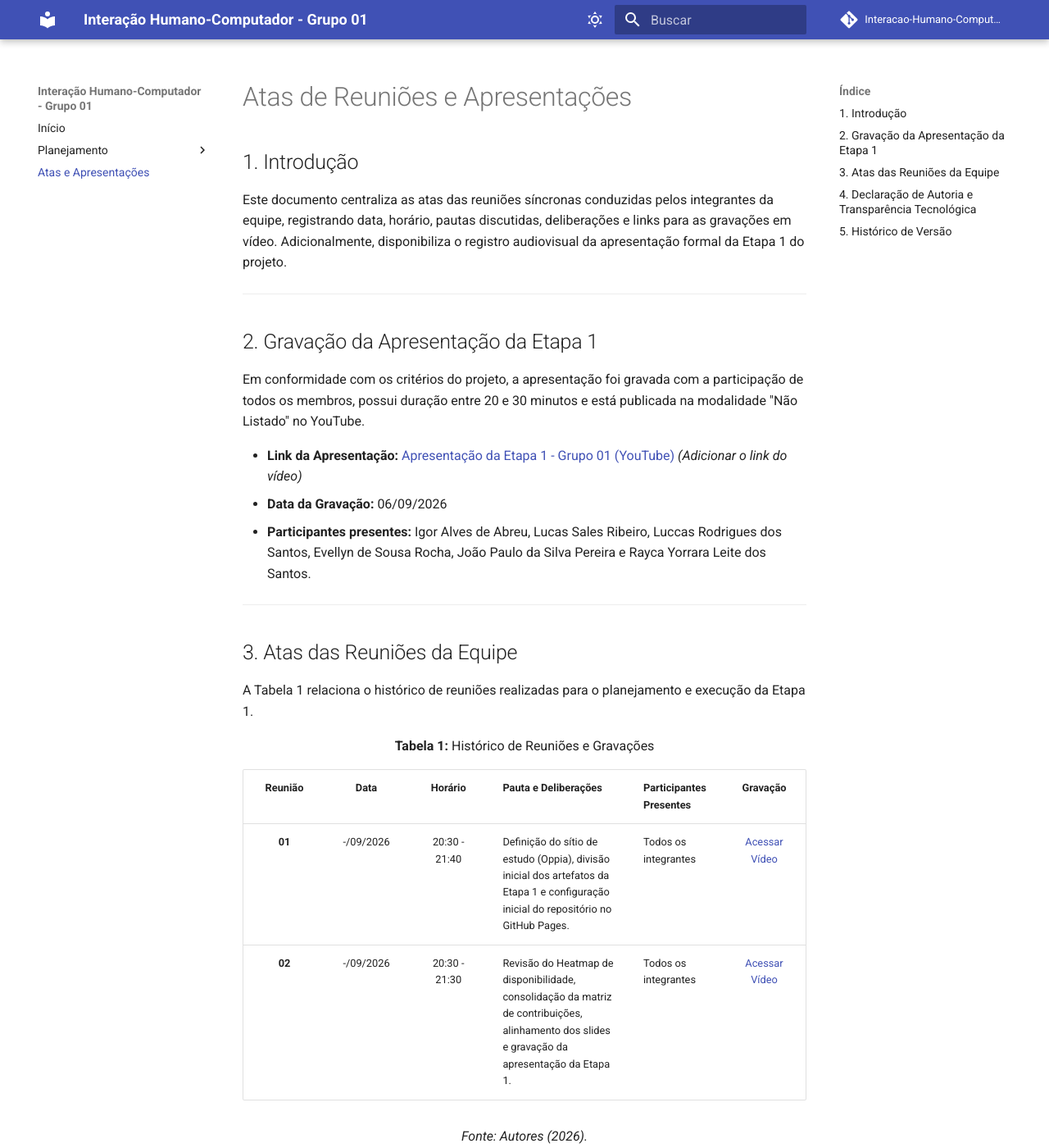
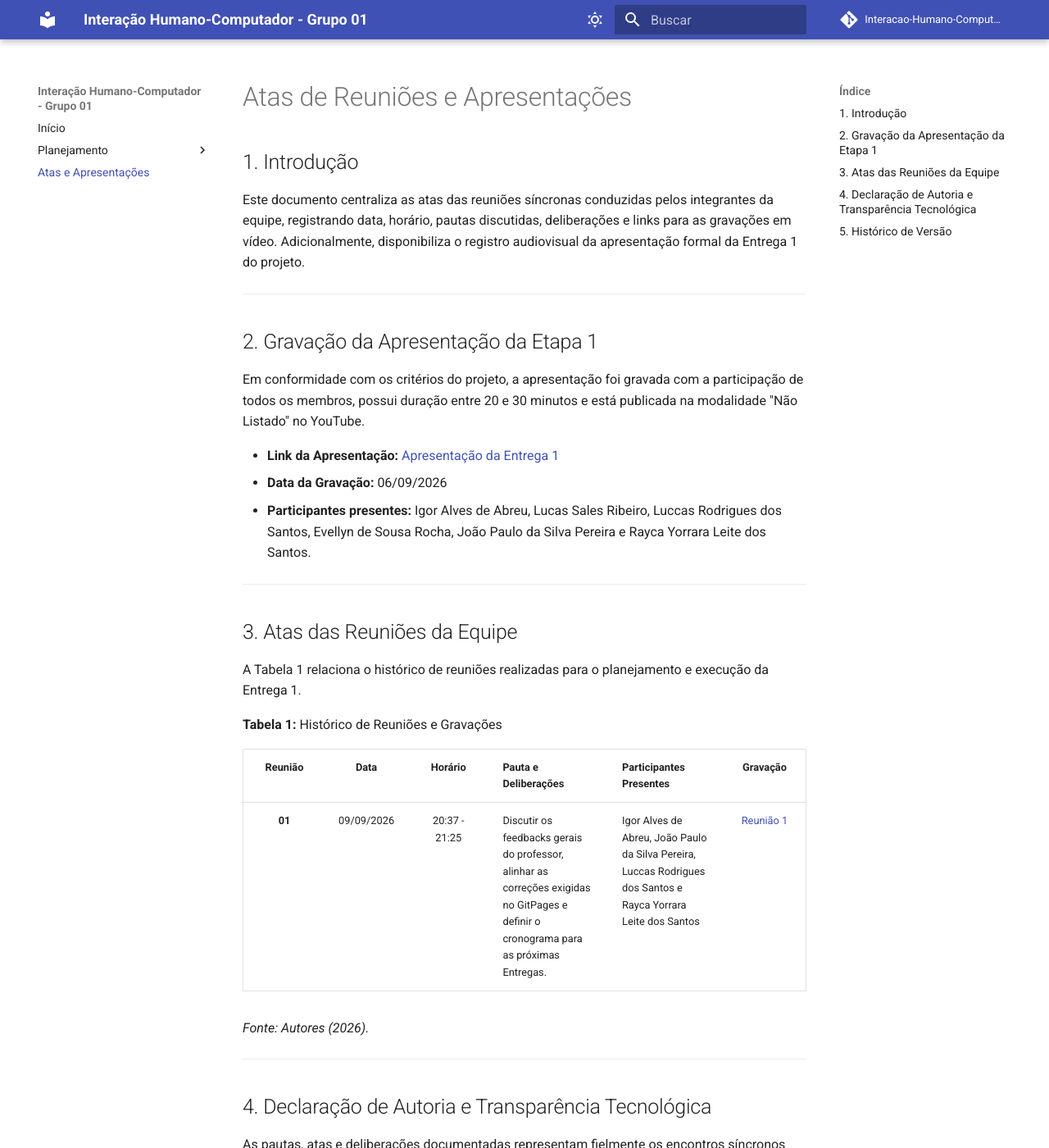
Before and after one commit to Interacao-Humano-Computador/2026.2-Grupo01, an MkDocs documentation site: the page built from docs/atas/reunioes.md, in a window 1280 px wide and 1400 px high. Shown: the whole window at 82% size. Built offline with MkDocs 1.6.1 and Material for MkDocs 9.7.7, drawn with Linux system fonts in a browser that asks for light colours; comment, search, counter and statistics services are not loaded; some of the changed text lies outside the part shown.

Commit message:
Correções Gerais do GitPages

```diff
--- a/docs/atas/reunioes.md
+++ b/docs/atas/reunioes.md
@@ -2,7 +2,7 @@
 
 ## 1. Introdução
 
-Este documento centraliza as atas das reuniões síncronas conduzidas pelos integrantes da equipe, registrando data, horário, pautas discutidas, deliberações e links para as gravações em vídeo. Adicionalmente, disponibiliza o registro audiovisual da apresentação formal da Etapa 1 do projeto.
+Este documento centraliza as atas das reuniões síncronas conduzidas pelos integrantes da equipe, registrando data, horário, pautas discutidas, deliberações e links para as gravações em vídeo. Adicionalmente, disponibiliza o registro audiovisual da apresentação formal da Entrega 1 do projeto.
 
 ---
 
@@ -10,7 +10,7 @@ Este documento centraliza as atas das reuniões síncronas conduzidas pelos inte
 
 Em conformidade com os critérios do projeto, a apresentação foi gravada com a participação de todos os membros, possui duração entre 20 e 30 minutos e está publicada na modalidade "Não Listado" no YouTube.
 
-* **Link da Apresentação:** [Apresentação da Etapa 1 - Grupo 01 (YouTube)](https://www.youtube.com/) *(Adicionar o link do vídeo)*
+* **Link da Apresentação:** [Apresentação da Entrega 1](https://youtu.be/RpDdo0f117A)
 * **Data da Gravação:** 06/09/2026
 * **Participantes presentes:** Igor Alves de Abreu, Lucas Sales Ribeiro, Luccas Rodrigues dos Santos, Evellyn de Sousa Rocha, João Paulo da Silva Pereira e Rayca Yorrara Leite dos Santos.
 
@@ -18,46 +18,15 @@ Em conformidade com os critérios do projeto, a apresentação foi gravada com a
 
 ## 3. Atas das Reuniões da Equipe
 
-A Tabela 1 relaciona o histórico de reuniões realizadas para o planejamento e execução da Etapa 1.
+A Tabela 1 relaciona o histórico de reuniões realizadas para o planejamento e execução da Entrega 1.
 
-<div align="center">
+**Tabela 1:** Histórico de Reuniões e Gravações
 
-<p><strong>Tabela 1:</strong> Histórico de Reuniões e Gravações</p>
+| Reunião | Data | Horário | Pauta e Deliberações | Participantes Presentes | Gravação |
+| :---: | :---: | :---: | :--- | :--- | :---: |
+| **01** | 09/09/2026 | 20:37 - 21:25 | Discutir os feedbacks gerais do professor, alinhar as correções exigidas no GitPages e definir o cronograma para as próximas Entregas. | Igor Alves de Abreu, João Paulo da Silva Pereira, Luccas Rodrigues dos Santos e Rayca Yorrara Leite dos Santos | [Reunião 1](https://youtu.be/P4nWkxayhf4) |
 
-<table>
-  <thead>
-    <tr>
-      <th align="center">Reunião</th>
-      <th align="center">Data</th>
-      <th align="center">Horário</th>
-      <th align="left">Pauta e Deliberações</th>
-      <th align="left">Participantes Presentes</th>
-      <th align="center">Gravação</th>
-    </tr>
-  </thead>
-  <tbody>
-    <tr>
-      <td align="center"><strong>01</strong></td>
-      <td align="center">-/09/2026</td>
-      <td align="center">20:30 - 21:40</td>
-      <td align="left">Definição do sítio de estudo (Oppia), divisão inicial dos artefatos da Etapa 1 e configuração inicial do repositório no GitHub Pages.</td>
-      <td align="left">Todos os integrantes</td>
-      <td align="center"><a href="https://drive.google.com/" target="_blank">Acessar Vídeo</a></td>
-    </tr>
-    <tr>
-      <td align="center"><strong>02</strong></td>
-      <td align="center">-/09/2026</td>
-      <td align="center">20:30 - 21:30</td>
-      <td align="left">Revisão do Heatmap de disponibilidade, consolidação da matriz de contribuições, alinhamento dos slides e gravação da apresentação da Etapa 1.</td>
-      <td align="left">Todos os integrantes</td>
-      <td align="center"><a href="https://drive.google.com/" target="_blank">Acessar Vídeo</a></td>
-    </tr>
-  </tbody>
-</table>
-
-<p><em>Fonte: Autores (2026).</em></p>
-
-</div>
+*Fonte: Autores (2026).*
 
 ---
 
@@ -69,33 +38,7 @@ As pautas, atas e deliberações documentadas representam fielmente os encontros
 
 ## 5. Histórico de Versão
 
-A Tabela 2 apresenta o histórico de versões deste artefato.
-
-<div align="center">
-
-<p><strong>Tabela 2:</strong> Histórico de Versões do Documento</p>
-
-<table>
-  <thead>
-    <tr>
-      <th align="center">Versão</th>
-      <th align="center">Data</th>
-      <th align="left">Descrição da Alteração</th>
-      <th align="center">Autor(es)</th>
-      <th align="center">Revisor(es)</th>
-    </tr>
-  </thead>
-  <tbody>
-    <tr>
-      <td align="center"><code>1.0</code></td>
-      <td align="center">06/09/2026</td>
-      <td align="left">Criação da página de atas, tabela de registros e link para apresentação da Etapa 1</td>
-      <td align="center"><a href="https://github.com/Igor-Alves-Abreu">Igor Alves de Abreu</a></td>
-      <td align="center"><a href="https://github.com/lux-sales">Lucas Sales</a></td>
-    </tr>
-  </tbody>
-</table>
-
-<p><em>Fonte: Autores (2026).</em></p>
-
-</div>
+| Versão | Data | Descrição | Autor(es) | Revisor(es) |
+| ------ | ---------- | ------------------------------------------------- | ---------------- | ---------------- |
+| `1.0`  | 06/09/2026 | Criação da página de atas, tabela de registros e link para apresentação da Entrega 1 | [Igor Alves de Abreu](https://github.com/Igor-Alves-Abreu) | [Lucas Sales](https://github.com/lux-sales) |
+| `1.1`  | 10/09/2026 | Adição dos links da apresentação da Entrega 1 e da Reunião do Dia 09/09 | Luccas Rodrigues | |
--- a/mkdocs.yml
+++ b/mkdocs.yml
@@ -31,10 +31,10 @@ nav:
   - Planejamento:
     - Heatmap: planejamento/heatmap.md
     - Processo de Design: planejamento/processo_de_design.md
-    - Ferramentas: planejamento/ferramentas_utilizadas.md
+    - Ferramentas: planejamento/ferramentas.md
     - Site Escolhido: planejamento/site_escolhido.md
     - Sites Avaliados: planejamento/sites_avaliados.md
-    - Ferramentas Utilizadas: planejamento/ferramentas_utilizadas.md
+    - Contribuição: planejamento/cronograma/contribuicao.md
     - Cronograma Planejado: planejamento/cronograma/cronograma_planejado.md
 
   - Atas e Apresentações: atas/reunioes.md
```
Also changed, not shown: docs/index.md (+2 -2 lines), docs/assets/heatmap.png, site/404.html, site/index.html, site/planejamento/processo_de_design/index.html, site/planejamento/site_escolhido/index.html, site/planejamento/sites_avaliados/index.html, site/search/search_index.json, 1 other file.
